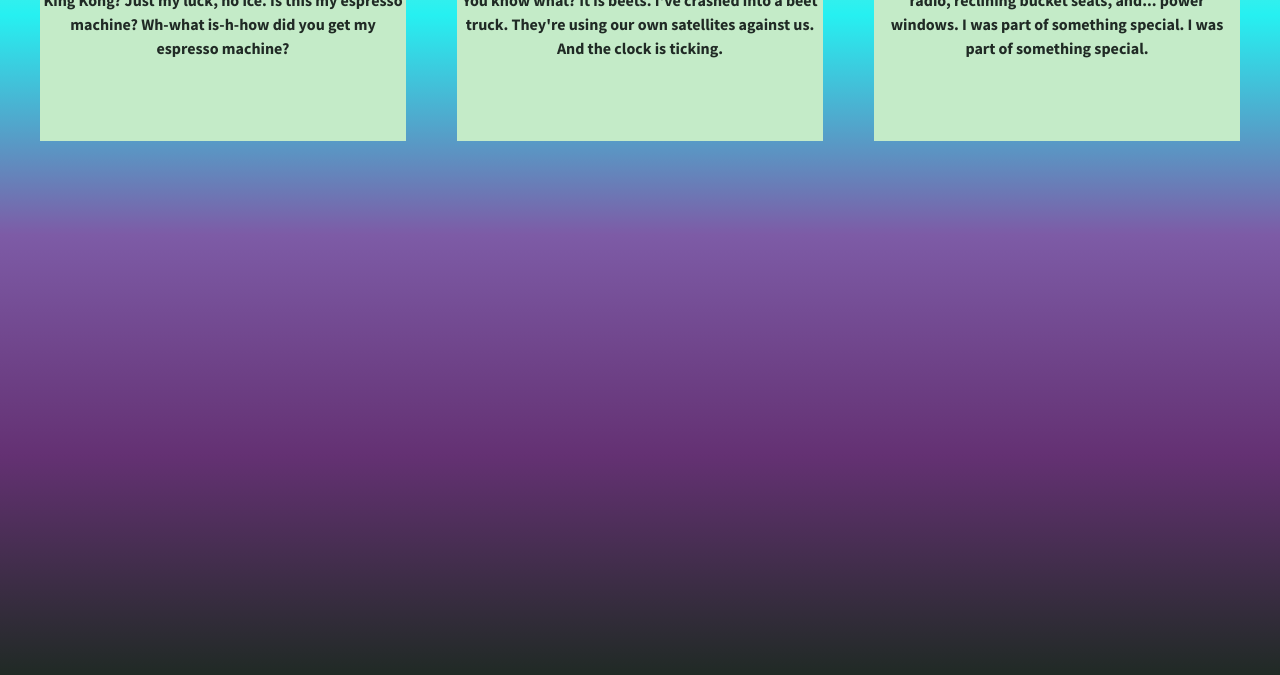
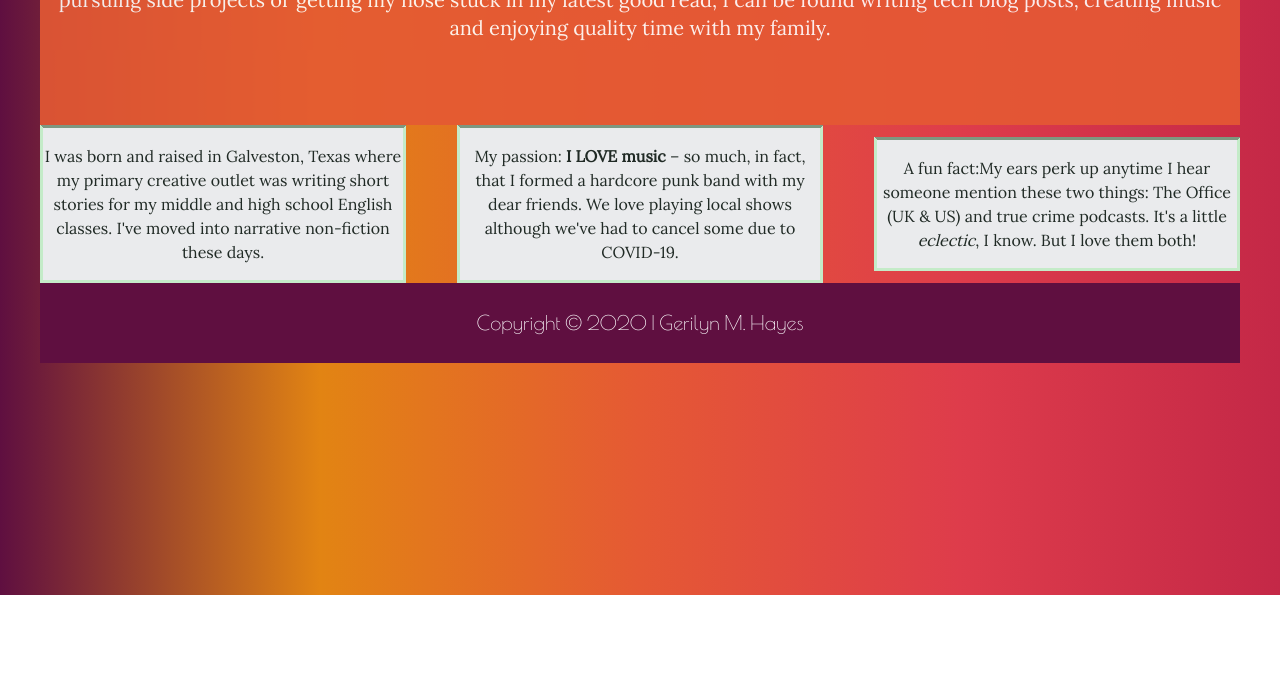
Before and after one commit to gerilynmhayes/04.27.2020-divs-flexbox-starter, a plain HTML site: page index.html in a window 1280 px wide. Shown: the part 205-880 px from the top of the page. After the commit the page ends 800 px from the top, so only its background shows below. Drawn offline with nearby package versions, Linux system fonts and the light colour scheme.

Commit message:
updated html css files

```diff
--- a/css/main.css
+++ b/css/main.css
@@ -95,26 +95,64 @@ textarea {
    Author's custom styles
    ========================================================================== */
 
-
 html {
   background-color: #fff;
   height: 100%;
+  width: 100%;
   font-size: 1em;
+  background-image: linear-gradient(-90deg, #c42847, #de3c4b, #e55934, #e28413, #5f0f40);
 }
 
 body {
-  font-family: 'Source Sans Pro', sans-serif;
-  padding: 2em;
+  font-family: 'Lora', sans-serif;
+  padding: 0 2em;
   font-size: 1.25em;
   height: 100%;
-  background-image: linear-gradient(#c4ebc8, #26f0f1,#7d5ba6, #643173, #202a25);
+  color: #fff;
 }
 
-.wrapper {
-  /*add display:flex and set justify-content to space-between*/
-  font-weight: 700;
+header,
+footer {
+  font-family: 'Poiret One', sans-serif;
+  font-size: 3em;
+  background-color: #222;
+  height: 80px;
+  width: 100%;
   display: flex;
-  justify-content: space-between;
+  justify-content: center;
+  align-items: center;
+}
+
+footer {
+font-family: 'Poiret One', sans-serif;
+  font-size: 1em;
+  background-color: #5f0f40;
+  height: 80px;
+  width: 100%;
+  display: flex;
+  justify-content: center;
+  align-items: center;
+}
+
+main {
+  background-color: #e55934;
+  color: #ffffff;
+  opacity: 0.9;
+  font-size: 1em;
+  display: flex;
+  text-align: center;
+  justify-content: center;
+  height: 250px;
+  width: 100%;
+}
+
+header,
+footer,
+main {
+  /*set display to flex and vertically & horizontally align by setting justify-content and align-items to center*/
+  display: flex;
+  justify-content: center;
+  align-items: center;
 }
 
 .div-1, .div-2, .div-3 {
@@ -123,9 +161,9 @@ body {
   text-align: center;
   line-height: 1.5em;
   font-size: 0.8em;
-  background-color: #c4ebc8;
-  height: 300px;
+  background-color: #eaebed;
   display: flex;
+  height: auto;
   width: 30%;
   justify-content: center;
   align-items: center;
@@ -133,8 +171,33 @@ body {
   border-color: #c4ebc8;
 }
 
+.wrapper span {
+  font-family: 'Poiret One', sans-serif;
+  font-size: 1.3em;
+}
 
+.flex-container {
+  /*set display to flex and vertically & horizontally align by setting justify-content and align-items to center, and set flex-flow to row wrap*/
+  display: flex;
+  justify-content: center;
+  align-items: center;
+  flex-flow: row wrap;
+  justify-content:space-between;
+}
 
+.flex-items {
+  /*set display to flex and vertically & horizontally align by setting justify-content and align-items to center*/
+  color: #fff;
+  line-height: 1.5em;
+  font-size: 1.6em;
+  background-color: #f16059;
+  width: 30%;
+  height: 200px;
+  display: flex;
+  flex-flow: row wrap;
+  justify-content: center;
+  align-items: center;
+}
 
 /* ==========================================================================
    Helper classes
@@ -215,6 +278,23 @@ body {
    These examples override the primary ('mobile first') styles.
    Modify as content requires.
    ========================================================================== */
+
+@media all and (max-width: 768px) {
+    body {
+      padding: 1em;
+    }
+}
+
+@media (min-width: 1200px) {
+  #div-1,
+  #div-2{
+      /* set your flex value to 1 50% */
+  }
+
+  #div-3 {
+    /* set your flex value to 1 100% */
+  }
+}
 
 @media print,
        (-webkit-min-device-pixel-ratio: 1.25),
--- a/index.html
+++ b/index.html
@@ -3,7 +3,7 @@
     <head>
         <meta charset="utf-8">
         <meta http-equiv="x-ua-compatible" content="ie=edge">
-        <title>Jeffsum | Silly Textholder</title>
+        <title>Gerilyn M. Hayes | Responsive Designer & Developer</title>
         <meta name="description" content="">
         <meta name="viewport" content="width=device-width, initial-scale=1">
 
@@ -13,7 +13,7 @@
         <link rel="stylesheet" href="css/normalize.css">
         <link rel="stylesheet" href="css/main.css">
         <script src="js/vendor/modernizr-2.8.3.min.js"></script>
-        <link href='http://fonts.googleapis.com/css?family=Lora:700' rel='stylesheet' type='text/css'>
+  		<link href="https://fonts.googleapis.com/css2?family=Lora&family=Poiret+One&display=swap" rel="stylesheet">
         <link href='http://fonts.googleapis.com/css?family=Source+Sans+Pro:400,700' rel='stylesheet' type='text/css'>
     </head>
     <body>
@@ -21,16 +21,21 @@
             <p class="browserupgrade">You are using an <strong>outdated</strong> browser. Please <a href="http://browsehappy.com/">upgrade your browser</a> to improve your experience.</p>
         <![endif]-->
 
-        <section class="wrapper">
-            <div class="div-1">
-                <p>Jaguar shark! So tell me - does it really exist? Must go faster. Life finds a way. Hey, take a look at the earthlings. Goodbye! What do they got in there? King Kong? Just my luck, no ice. Is this my espresso machine? Wh-what is-h-how did you get my espresso machine?</p>
+        <section class="flex-container">
+        	<header>Hi. I'm Gerilyn.</header>
+        	<main>
+                <p>I am a <span>Responsive Designer & Developer</span> who thrives on visual storytelling and educational copywriting. When I'm not working, pursuing side projects or getting my nose stuck in my latest good read, I can be found writing tech blog posts, creating music and enjoying quality time with my family.</p>
+            </main>
+            <div class="div-1" class="flex-items">
+                <p>I was born and raised in Galveston, Texas where my primary creative outlet was writing short stories for my middle and high school English classes. I've moved into narrative non-fiction these days.</p>
             </div>
-            <div class="div-2">
-<p>This thing comes fully loaded. AM/FM radio, reclining bucket seats, and... power windows. Remind me to thank John for a lovely weekend. You know what? It is beets. I've crashed into a beet truck. They're using our own satellites against us. And the clock is ticking.</p>
+            <div class="div-2" class="flex-items">
+				<p><span>My passion:</span> <strong>I LOVE music</strong> – so much, in fact, that I formed a hardcore punk band with my dear friends. We love playing local shows although we've had to cancel some due to COVID-19.</p>
             </div>
-            <div class="div-3">
-<p>Eventually, you do plan to have dinosaurs on your dinosaur tour, right? What do they got in there? King Kong? This thing comes fully loaded. AM/FM radio, reclining bucket seats, and... power windows. I was part of something special. I was part of something special.</p>
+            <div class="div-3" class="flex-items">
+				<p><span>A fun fact:</span>My ears perk up anytime I hear someone mention these two things: The Office (UK & US) and true crime podcasts. It's a little <em>eclectic</em>, I know. But I love them both!</p>
             </div>
+            <footer>Copyright © 2020 | Gerilyn M. Hayes</footer>
         </section>
 
         <script src="https://ajax.googleapis.com/ajax/libs/jquery/1.11.3/jquery.min.js"></script>
```
